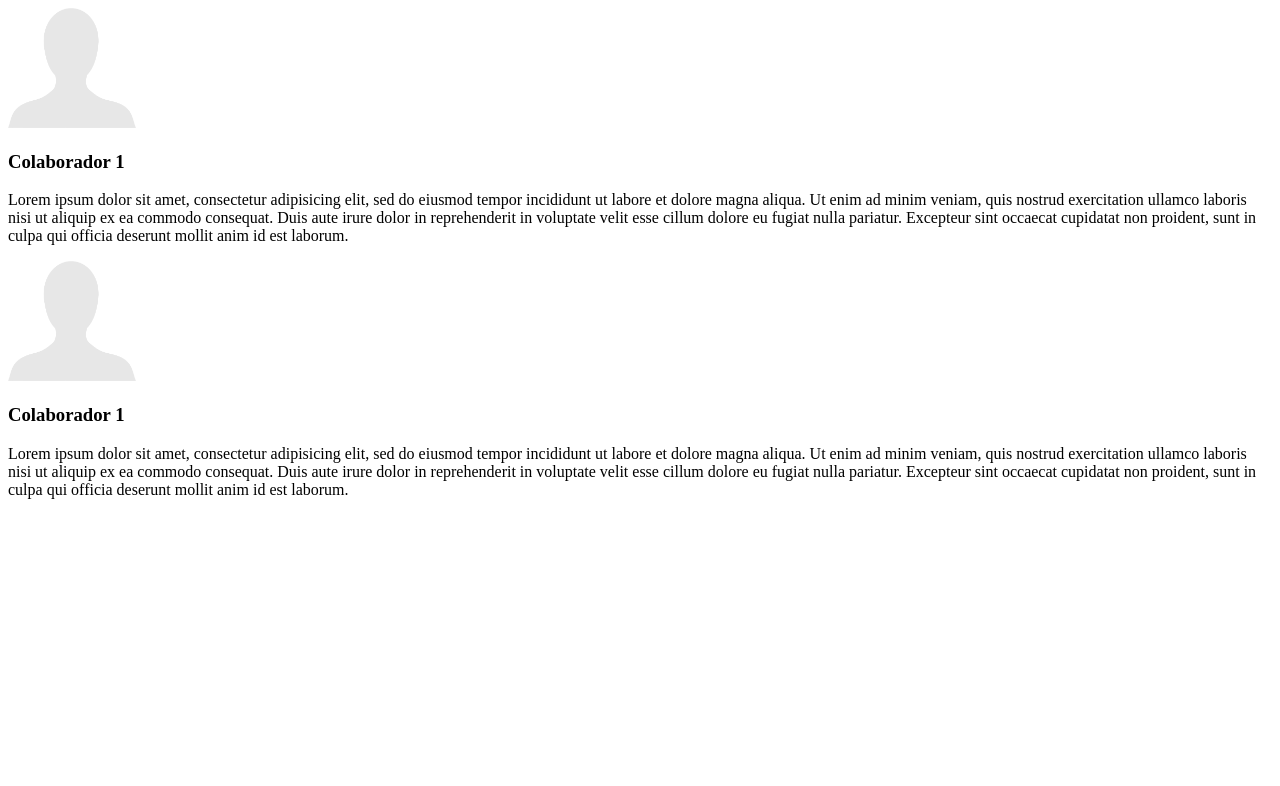
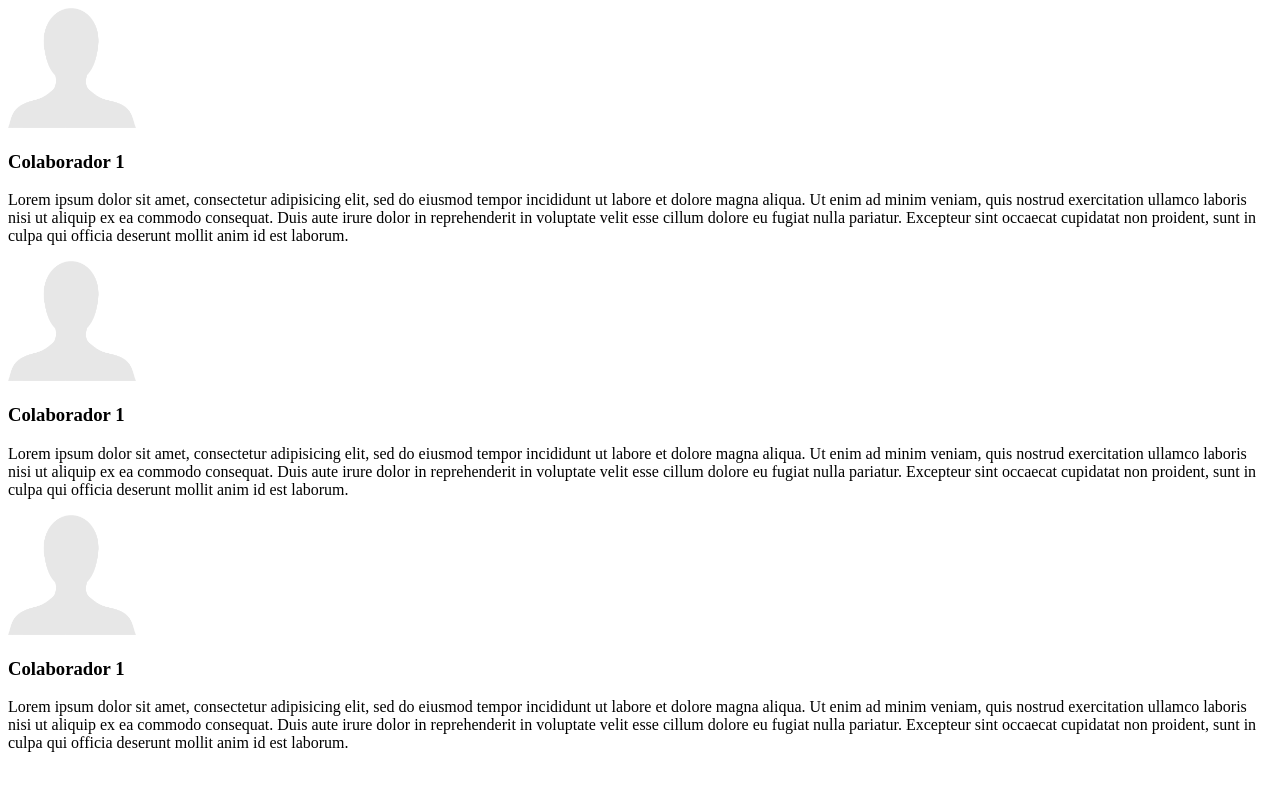
Before and after one commit to fabricioinfo/exemploabout2, a plain HTML site: page index.html in a window 1280 px wide. Drawn offline with Linux system fonts and the light colour scheme.

Commit message:
Criando 3 colaborador
Adicionando as linhas para o 3º colaborador

```diff
--- a/index.html
+++ b/index.html
@@ -36,6 +36,22 @@
 				</p>
 			</div>
 		</div>
+
+		<div class="row">
+			<div class="card-about">
+				<img src="img/default.png" height="120px">
+				<h3>Colaborador 1</h3>
+				<p>
+					Lorem ipsum dolor sit amet, consectetur adipisicing elit, sed do eiusmod
+					tempor incididunt ut labore et dolore magna aliqua. Ut enim ad minim veniam,
+					quis nostrud exercitation ullamco laboris nisi ut aliquip ex ea commodo
+					consequat. Duis aute irure dolor in reprehenderit in voluptate velit esse
+					cillum dolore eu fugiat nulla pariatur. Excepteur sint occaecat cupidatat non
+					proident, sunt in culpa qui officia deserunt mollit anim id est laborum.
+				</p>
+			</div>
+		</div>
+
 	</div>
 </body>
 </html>
```
